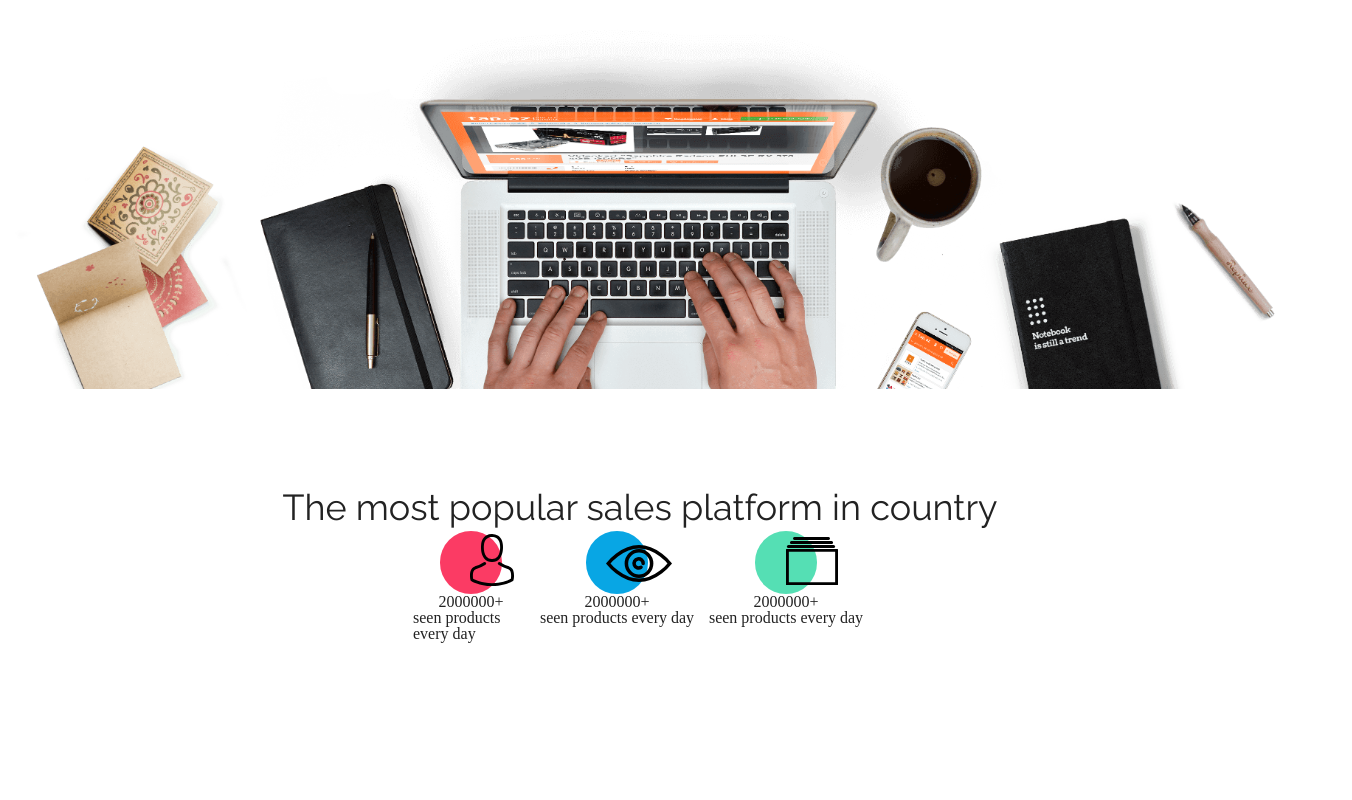
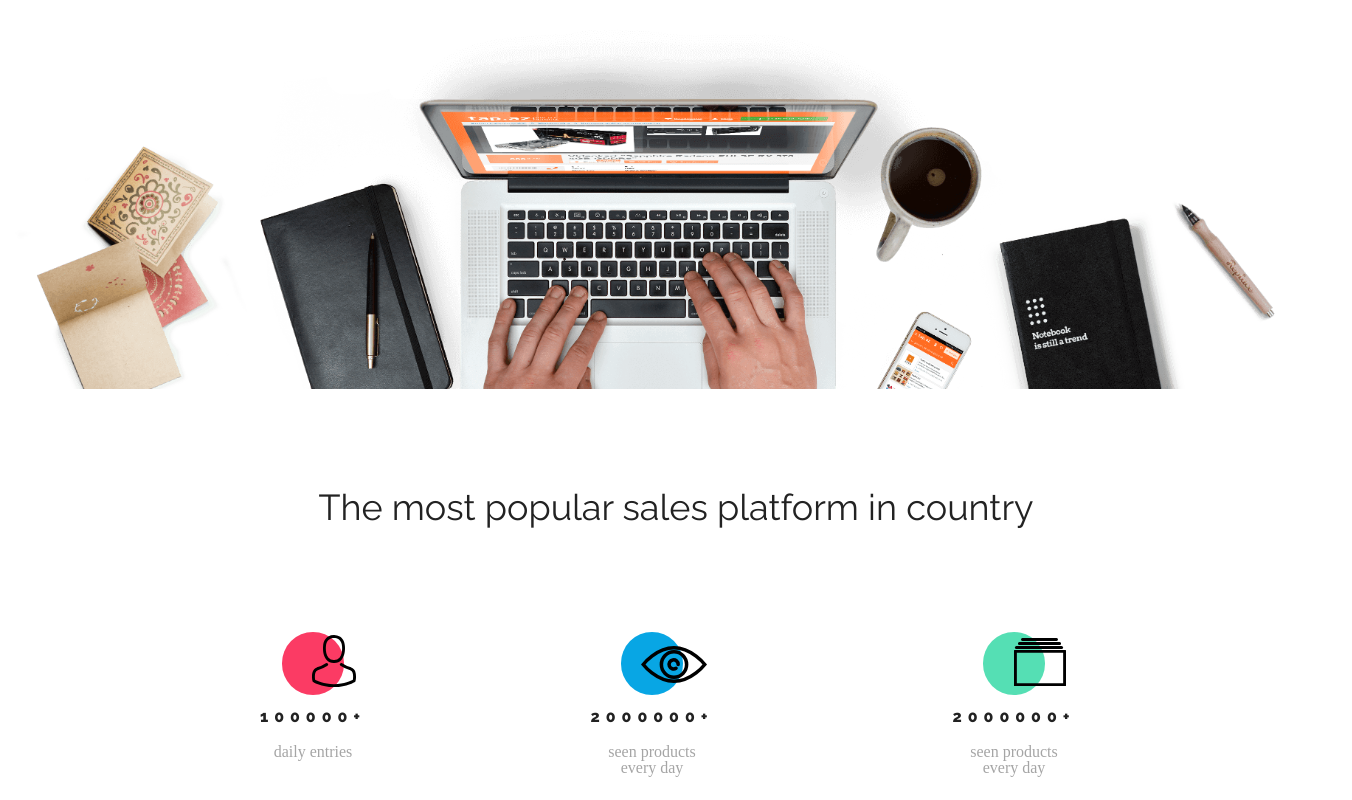
Before and after one commit to Freakando/Warsztat-1-CDL, a plain HTML site: page Zasoby_do_projektu/index.html in a window 1280 px wide. Shown: the part 405-1205 px from the top of the page, 1352 px wide, since content can reach past the window. Before the commit the page ends 1104 px from the top, so only its background shows below. Drawn offline with nearby package versions, Linux system fonts and the light colour scheme.

Commit message:
Stat section completed. issues with op sec-scaling

```diff
--- a/Zasoby_do_projektu/css/style.css
+++ b/Zasoby_do_projektu/css/style.css
@@ -37,7 +37,7 @@ body {
     margin: 0 auto;
     padding: 0 auto;
     display: flex;
-    max-width: 1352px;
+    width: 1352px;
 
 }
 
@@ -151,20 +151,20 @@ body {
     margin: 0 auto;
     padding: 0 auto;
     display: flex;
-    max-width: 1352px;
+    width: 1352px;
 }
 
 .title-h2-box {
     margin: 0 auto;
     padding: 0 auto;
     display: flex;
+    justify-content: center;
     height: 42px;
+    width: 1350px;
 
 }
 
 .stat-title {
-    width: 750px;
-    height: 42px;
     font-family: "Raleway", "san-serif";
     font-weight: 400;
     font-size: 36px;
@@ -178,19 +178,23 @@ body {
 .box-container {
     margin: 0 auto;
     padding: 0 auto;
+    padding-top: 101px;
     display: flex;
     justify-content: center;
+    width: 1350px;
 }
 
 .icon-box {
+    width: 840px;
     display: flex;
-    justify-content: center;
+    justify-content: space-between;
 }
 
 .stat-column {
     display: flex;
     flex-direction: column;
     align-items: center;
+
 }
 
 .column-1 {
@@ -245,3 +249,20 @@ body {
     padding-left: calc(62.71px / 2);
     padding-top: 6px;
 }
+
+.stat-number-box {
+    padding-top: 14px;
+    font-family: "Raleway", "san-serif";
+    font-weight: 800;
+    letter-spacing: 6px;
+
+}
+
+.stat-text-box {
+    padding-top: 19px;
+    font-family: "Raleway" "san-serif";
+    font-size: 400;
+    color: var(--color-grey);
+    width: 100px;
+    text-align: center;
+}
--- a/Zasoby_do_projektu/index.html
+++ b/Zasoby_do_projektu/index.html
@@ -91,11 +91,11 @@
                     </div>
 
                     <div class="stat-number-box">
-                        <p>2000000+</p>
+                        <p>100000+</p>
                     </div>
 
                     <div class="stat-text-box">
-                        <p>seen products every day</p>
+                        <p>daily entries</p>
                     </div>
 
                 </div>
```
